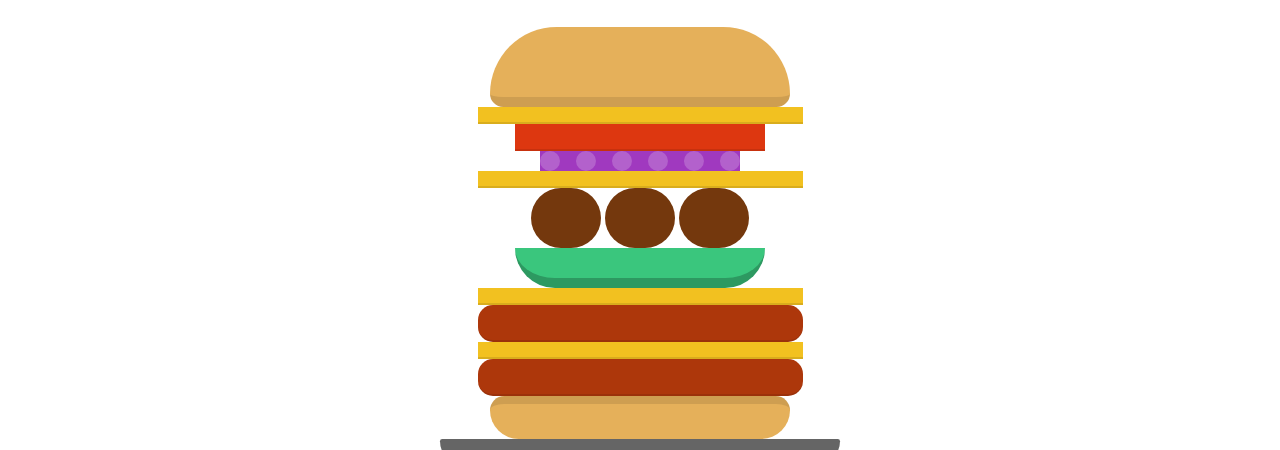
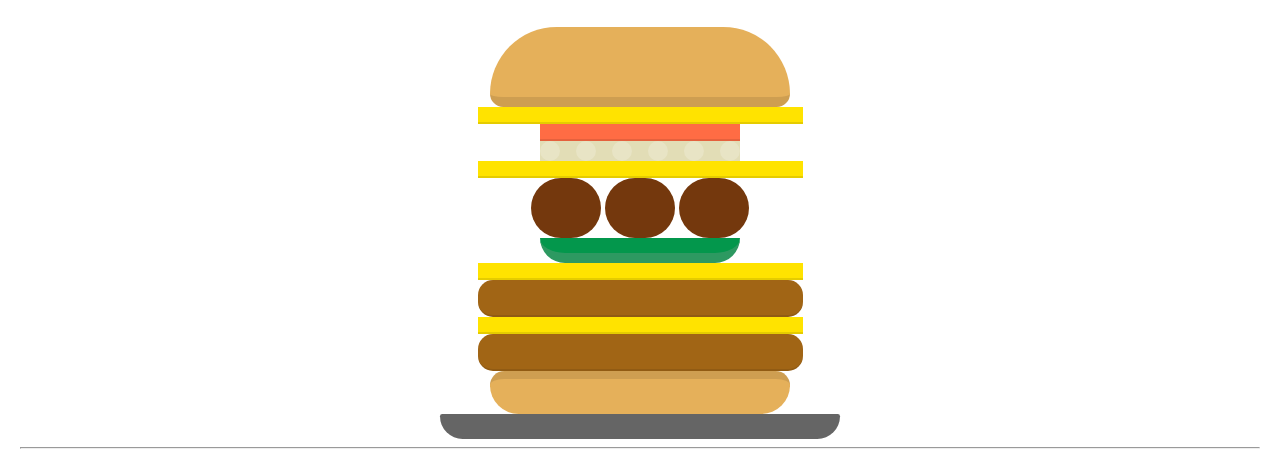
Before and after one commit to Dano-Cesar/lab6, a plain HTML site: page hamburger/hamburger/index.html in a window 1280 px wide. Shown: the part 122-572 px from the top of the page. Drawn offline with Linux system fonts and the light colour scheme.

Commit message:
Update ingredients.css

```diff
--- a/hamburger/hamburger/ingredients.css
+++ b/hamburger/hamburger/ingredients.css
@@ -1,5 +1,5 @@
 @charset "UTF-8";
-/* CSS Document */
+
 
 .bun-top {
   height: 70px;
@@ -12,14 +12,14 @@
 .cheese {
   height: 15px;
   width: 65%;
-  background: #f2c120;
+  background: #ffe300;
   border-bottom: solid 2px rgba(0,0,0,.1);
 }
 
 .tomato {
-  height: 25px;
-  width: 50%;
-  background-color: #dd3710;
+  height: 15px;
+  width: 40%;
+  background-color: #ff6c44;
   border-bottom: solid 2px rgba(0,0,0,.1);
 }
 
@@ -35,22 +35,22 @@
 .patty {
   height: 35px;
   width: 65%;
-  background: #ad370b;
+  background: #a16515;
   border-radius: 15px;
   border-bottom: solid 2px rgba(0,0,0,.1);
 }
 
 .pickle {
-  height: 30px;
-  width: 50%;
-  background: #3ac67d;
+  height: 15px;
+  width: 40%;
+  background: #03974C;
   border-radius: 0 0 100px 100px;
   border-bottom: solid 10px #2d9961;
 }
 
 .onion {
   width: 40%;
-  background-color: #a039bf;
+  background-color: #e2ddb6;
   border-top: dotted 20px rgba(255,255,255,.2);
 }
 
```
